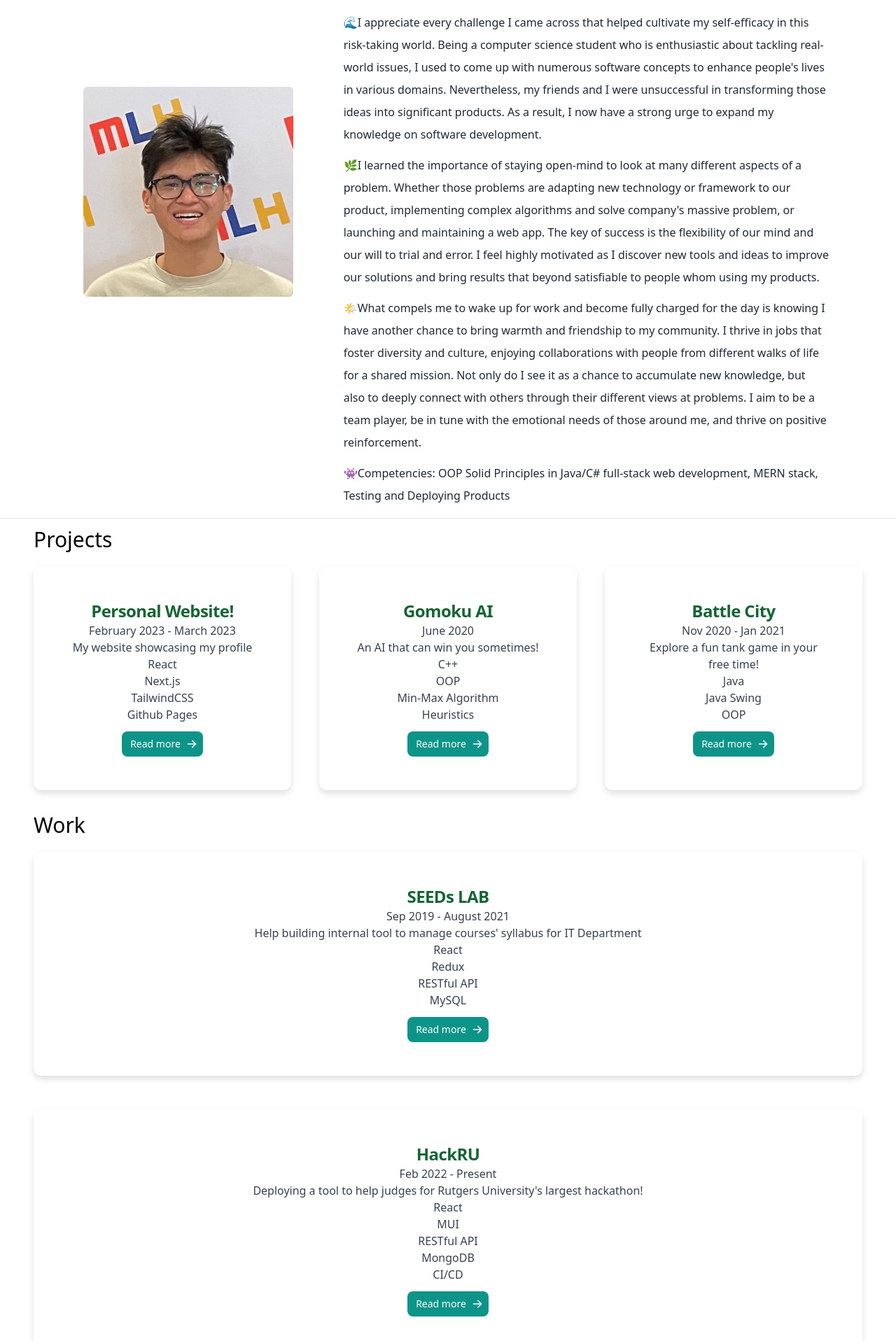
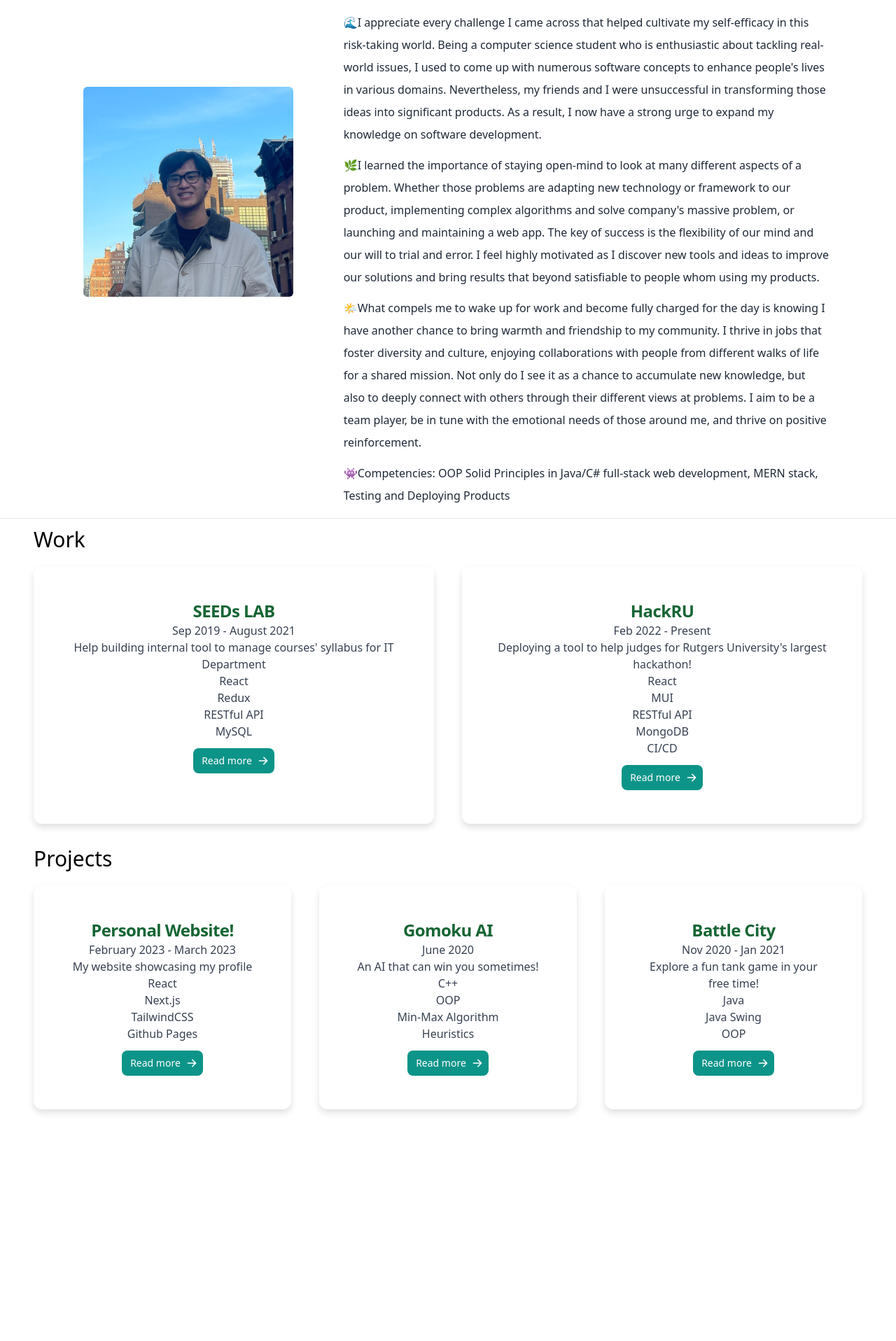
Before and after one commit to longtran1904/nextjs-blog, a Next.js app: page / in a window 1280 px wide. Shown: the part 1064-2980 px from the top of the page at 70% size. After the commit the page ends 2677 px from the top, so only its background shows below. Built offline with nearby package versions, Linux system fonts and the light colour scheme.

Commit message:
fix Work seciton responsiveness

```diff
--- a/components/About.jsx
+++ b/components/About.jsx
@@ -10,7 +10,7 @@ export default function About() {
                 <div className="flex justify-center text-center md:basis-1/3 h-full">
                     <Image
                         className="text-6xl rounded-full md:rounded-md object-fit"
-                        src='/images/profile.jpg'
+                        src='/images/profile_2.jpg'
                         width={300}
                         height={300}
                         alt="No Image Loaded"
--- a/components/Card.js
+++ b/components/Card.js
@@ -1,7 +1,7 @@
 import Link from "next/link";
 
 export default function Card({param, info}) {
-    console.log("info contains ", info);
+    //console.log("info contains ", info);
     const CardParam = param + '/' + info.id
     return (
         <>
--- a/components/Projects.jsx
+++ b/components/Projects.jsx
@@ -2,16 +2,16 @@ import Card from "../components/Card"
 export default function Projects({projects, work}){
     return(
         <>
+            <h1 className="text-3xl my-1 mx-12 dark:text-slate-50">Work</h1>
+            <div className="mx-12 mb-3 text-center gap-10 md:flex">
+                {work.map((work) => (
+                    <Card param='work' info={work}/>
+                ))}
+            </div>
             <h1 className="text-3xl my-1 mx-12 dark:text-slate-50">Projects</h1>
-            <div className="mx-12 mb-3 text-center md:flex gap-10 ">
+            <div className="mx-12 mb-3 text-center gap-10 md:flex">
                 {projects.map((project) => (
                     <Card param='projects' info={project}/>
-                ))}
-            </div>
-            <h1 className="text-3xl my-1 mx-12 dark:text-slate-50">Work</h1>
-            <div className="mx-12 mb-3 grid grid-rows-1 gap-4 text-center">
-                {work.map((work) => (
-                    <Card param='work' info={work}/>
                 ))}
             </div>
         </>
--- a/content/work/SEEDsLAB.md
+++ b/content/work/SEEDsLAB.md
@@ -9,8 +9,6 @@ repo-url: https://github.com/hcmiu-se-club-2019/digi-curriculum
 technologies: [React, Redux, RESTful API, MySQL]
 ---
 
-## Summary
-
 ### Digi-curriculum - Course Manage Platform
 
 Our IT Department Staffs were in hell each time a new semester starts. They need to arrange new changes of courses by hand in a database of over 100 courses with complex pre-requisite, co-requisite constraints in an Excel sheet.
--- a/pages/work/[id].js
+++ b/pages/work/[id].js
@@ -31,7 +31,7 @@ export default function Post({ postData }) {
                 {/* <Date dateString={postData.date} /> */}
                     {postData.date}
                 </div>
-                <div className='items-center mt-8 leadning-8 dark:text-slate-50' dangerouslySetInnerHTML={{ __html: postData.contentHtml }} />
+                <div className='items-center mt-8 leading-8 dark:text-slate-50' dangerouslySetInnerHTML={{ __html: postData.contentHtml }} />
             </article>
         </>
       );
```
Also changed, not shown: public/images/profile_2.jpg (added).
